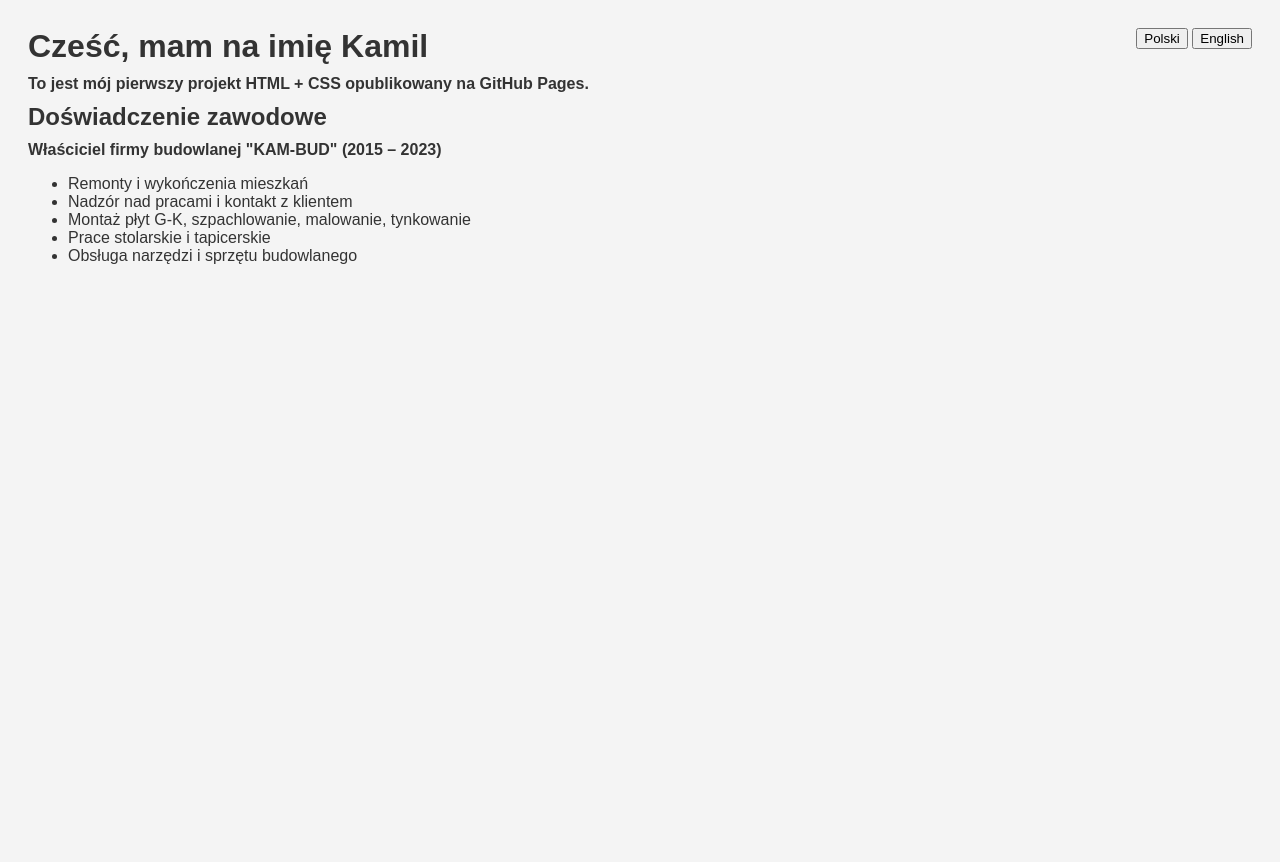
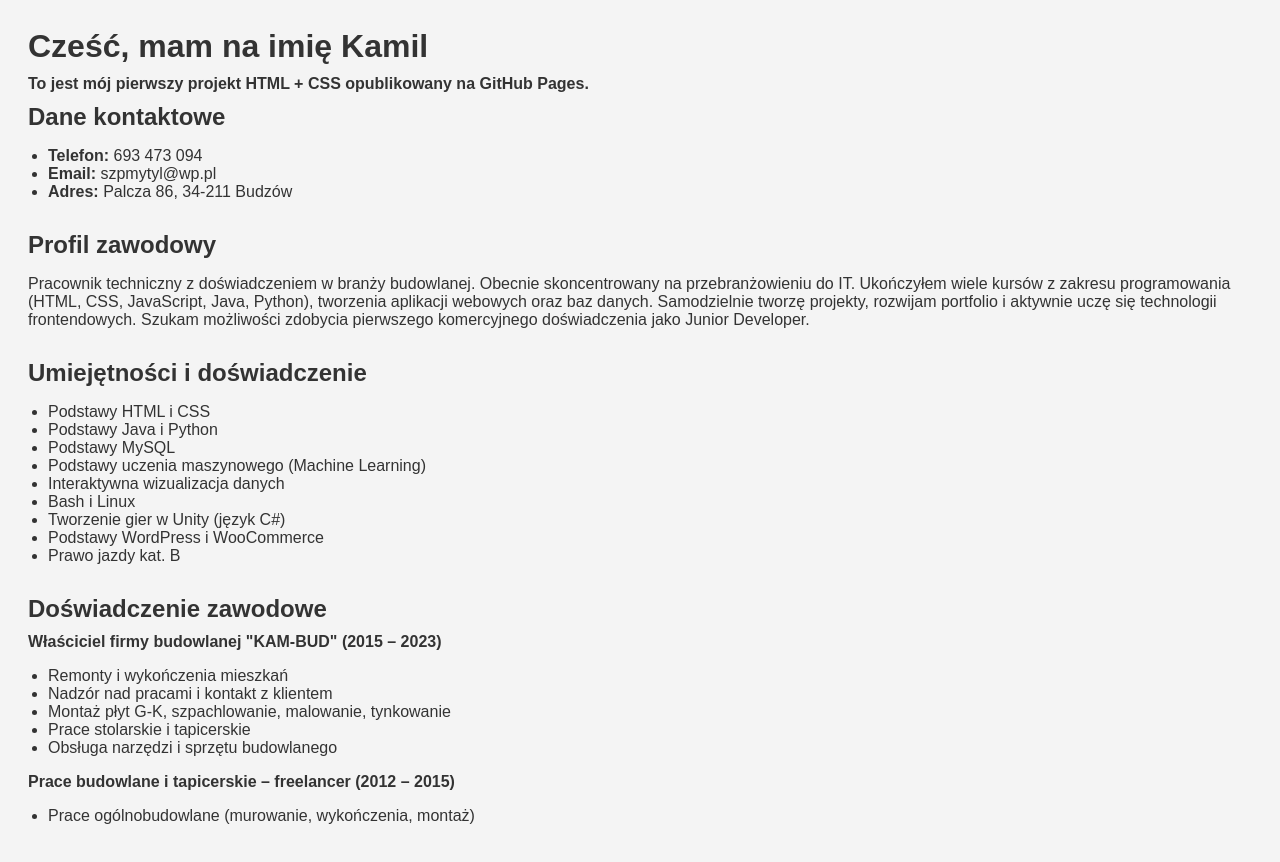
Before and after one commit to Kam9521/my-portfolio, a plain HTML site: page index.html in a window 1280 px wide. Before the commit the page ends 800 px from the top, so only its background shows below. Drawn offline with Linux system fonts and the light colour scheme.

Commit message:
Zaktualizowano stronę CV - wersja polska

```diff
--- a/index.html
+++ b/index.html
@@ -6,21 +6,48 @@
   <title>CV Kamil Mytyl</title>
   <style>
     body { font-family: Arial, sans-serif; padding: 20px; background: #f4f4f4; color: #333; }
-    .language-switch { float: right; }
     .section { margin-bottom: 30px; }
     h1, h2, h4 { margin: 0 0 10px; }
-    .hidden { display: none; }
+    ul { padding-left: 20px; }
   </style>
 </head>
 <body>
-  <div class="language-switch">
-    <button onclick="setLanguage('pl')">Polski</button>
-    <button onclick="setLanguage('en')">English</button>
+  <h1>Cześć, mam na imię Kamil</h1>
+  <h4>To jest mój pierwszy projekt HTML + CSS opublikowany na GitHub Pages.</h4>
+
+  <div class="section">
+    <h2>Dane kontaktowe</h2>
+    <ul>
+      <li><strong>Telefon:</strong> 693 473 094</li>
+      <li><strong>Email:</strong> szpmytyl@wp.pl</li>
+      <li><strong>Adres:</strong> Palcza 86, 34-211 Budzów</li>
+    </ul>
   </div>
 
-  <div id="pl">
-    <h1>Cześć, mam na imię Kamil</h1>
-    <h4>To jest mój pierwszy projekt HTML + CSS opublikowany na GitHub Pages.</h4>
+  <div class="section">
+    <h2>Profil zawodowy</h2>
+    <p>Pracownik techniczny z doświadczeniem w branży budowlanej.
+        Obecnie skoncentrowany na przebranżowieniu do IT.
+        Ukończyłem wiele kursów z zakresu programowania (HTML, CSS, JavaScript, Java, Python),
+        tworzenia aplikacji webowych oraz baz danych. Samodzielnie tworzę projekty,
+         rozwijam portfolio i aktywnie uczę się technologii frontendowych.
+         Szukam możliwości zdobycia pierwszego komercyjnego doświadczenia jako Junior Developer.</p>
+  </div>
+
+  <div class="section">
+    <h2>Umiejętności i doświadczenie</h2>
+    <ul>
+      <li>Podstawy HTML i CSS</li>
+      <li>Podstawy Java i Python</li>
+      <li>Podstawy MySQL</li>
+      <li>Podstawy uczenia maszynowego (Machine Learning)</li>
+      <li>Interaktywna wizualizacja danych</li>
+      <li>Bash i Linux</li>
+      <li>Tworzenie gier w Unity (język C#)</li>
+      <li>Podstawy WordPress i WooCommerce</li>
+      <li>Prawo jazdy kat. B</li>
+    </ul>
+  </div>
 
   <div class="section">
     <h2>Doświadczenie zawodowe</h2>
@@ -32,32 +59,11 @@
       <li>Prace stolarskie i tapicerskie</li>
       <li>Obsługa narzędzi i sprzętu budowlanego</li>
     </ul>
-    </div>
-  </div>
 
-  <div id="en" class="hidden">
-    <h1>Hello, my name is Kamil</h1>
-    <h4>This is my first HTML + CSS project hosted on GitHub Pages.</h4>
-
-    <div class="section">
-      <h2>Work Experience</h2>
-      <h4>Owner of construction company "KAM-BUD" (2015 – 2023)</h4>
+    <h4>Prace budowlane i tapicerskie – freelancer (2012 – 2015)</h4>
     <ul>
-        <li>Renovation and finishing of apartments</li>
-        <li>Supervision and client communication</li>
-        <li>Drywall installation, plastering, painting</li>
-        <li>Carpentry and upholstery work</li>
-        <li>Operating construction tools and equipment</li>
+      <li>Prace ogólnobudowlane (murowanie, wykończenia, montaż)</li>
     </ul>
   </div>
-  </div>
-
-  <script>
-    function setLanguage(lang) {
-      document.getElementById('pl').classList.add('hidden');
-      document.getElementById('en').classList.add('hidden');
-      document.getElementById(lang).classList.remove('hidden');
-    }
-  </script>
 </body>
 </html>
```
Lines whose indentation alone changed are shown as unchanged.
